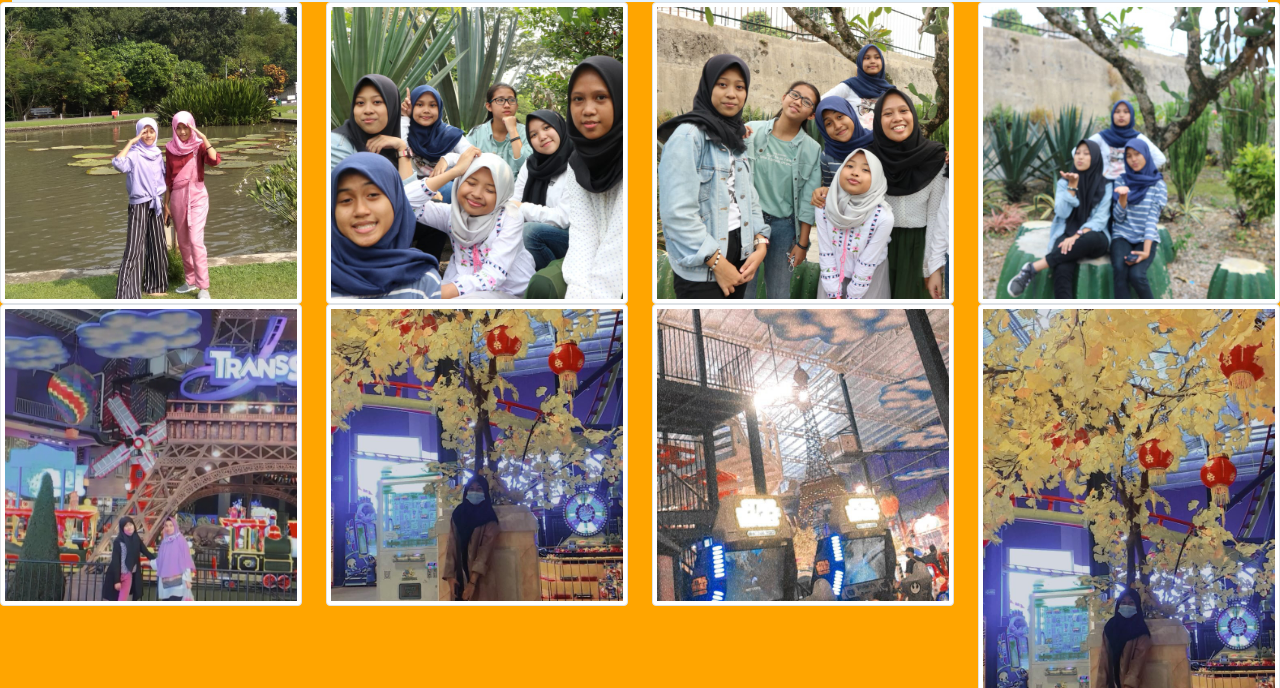
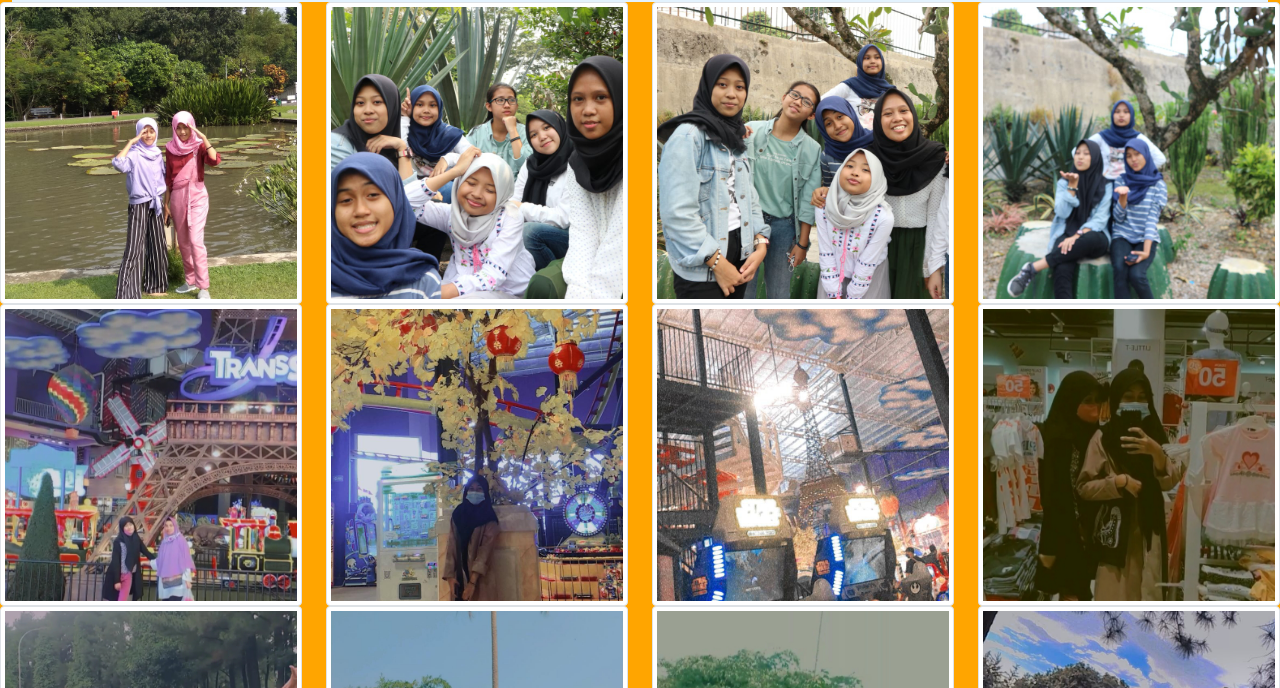
Before and after one commit to ratihpratiwi65/ratihpratiwi65.github.io, a plain HTML site: page galerifoto.html in a window 1280 px wide. Shown: the part 264-952 px from the top of the page. Drawn offline with nearby package versions, Linux system fonts and the light colour scheme.

Commit message:
Update galerifoto.html

```diff
--- a/galerifoto.html
+++ b/galerifoto.html
@@ -65,7 +65,7 @@
   <div class="col"><img src="Transmart Yasmin 1.jpg" alt="Transmart Yasmin 1.jpg" class="img-thumbnail"></div>
   <div class="col"><img src="Transmart Yasmin 2.jpg" alt="Transmart Yasmin 2.jpg" class="img-thumbnail"></div>
   <div class="col"><img src="Transmart Yasmin 3.jpg" alt="Transmart Yasmin 3.jpg" class="img-thumbnail"></div>
-  <div class="col"><img src="Transmart yasmin 4.jpg" alt="Transmart yasmin 4.jpg" class="img-thumbnail"></div>
+  <div class="col"><img src="Transmart Yasmin 4.jpg" alt="Transmart Yasmin 4.jpg" class="img-thumbnail"></div>
 </div>
 <div class="row">
   <div class="col"><img src="Bilabong 1.jpg" alt="Bilabong 1.jpg" class="img-thumbnail"></div>
```
